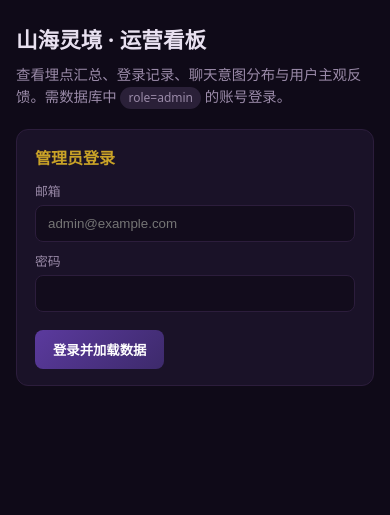
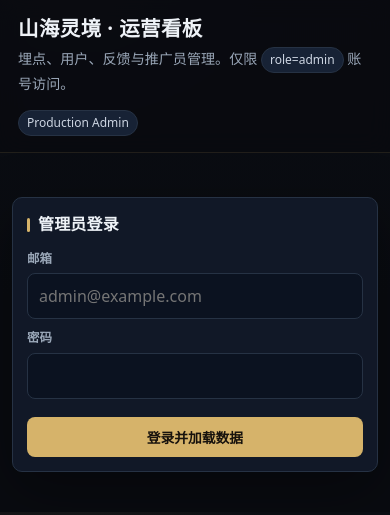
Before and after one commit to ahujack/shanhai-server, a website: page public/admin/index.html in a window 390 px wide. Drawn offline with Linux system fonts and the light colour scheme.

Commit message:
Refine admin dashboard readability

```diff
--- a/public/admin/index.html
+++ b/public/admin/index.html
@@ -7,24 +7,62 @@
   <style>
     :root {
       color-scheme: dark;
-      --bg: #0f0a18;
-      --card: #1a1228;
-      --border: #2c1d3c;
-      --text: #e8e0f0;
-      --muted: #9a8aa8;
-      --accent: #c9a227;
+      --bg: #090b10;
+      --page: #0d1117;
+      --card: #111827;
+      --card-2: #0f1623;
+      --field: #0b1220;
+      --border: #263244;
+      --border-soft: #1b2533;
+      --text: #eef2f7;
+      --muted: #9aa7b8;
+      --muted-2: #718096;
+      --accent: #d6b36a;
+      --accent-2: #9f7d3f;
+      --danger: #ef7777;
+      --success: #5cc79a;
+      --shadow: 0 18px 60px rgba(0, 0, 0, 0.34);
     }
     * { box-sizing: border-box; }
     body {
       margin: 0;
       font-family: ui-sans-serif, system-ui, -apple-system, "Segoe UI", Roboto, "PingFang SC", "Microsoft YaHei", sans-serif;
-      background: var(--bg);
+      background:
+        radial-gradient(circle at 20% -10%, rgba(214, 179, 106, 0.08), transparent 30%),
+        linear-gradient(180deg, #0b0e14 0%, var(--bg) 58%);
       color: var(--text);
       line-height: 1.5;
-      padding: 24px 16px 48px;
+      padding: 0;
     }
-    h1 { font-size: 1.35rem; margin: 0 0 8px; }
-    p.sub { color: var(--muted); margin: 0 0 20px; font-size: 0.9rem; }
+    .page-shell {
+      width: min(1480px, 100%);
+      margin: 0 auto;
+      padding: 22px 18px 52px;
+    }
+    .top-shell {
+      position: sticky;
+      top: 0;
+      z-index: 20;
+      border-bottom: 1px solid rgba(214, 179, 106, 0.12);
+      background: rgba(9, 11, 16, 0.9);
+      backdrop-filter: blur(12px);
+    }
+    .top-inner {
+      width: min(1480px, 100%);
+      margin: 0 auto;
+      padding: 16px 18px;
+      display: flex;
+      align-items: center;
+      justify-content: space-between;
+      gap: 16px;
+    }
+    h1 {
+      font-size: 1.28rem;
+      line-height: 1.2;
+      margin: 0;
+      letter-spacing: 0.02em;
+    }
+    p.sub { color: var(--muted); margin: 6px 0 0; font-size: 0.88rem; }
     .grid { display: grid; gap: 16px; }
     @media (min-width: 900px) {
       .grid.cols-2 { grid-template-columns: 1fr 1fr; }
@@ -32,19 +70,50 @@
     .card {
       background: var(--card);
       border: 1px solid var(--border);
-      border-radius: 12px;
-      padding: 16px 18px;
+      border-radius: 10px;
+      padding: 18px;
+      box-shadow: var(--shadow);
     }
-    .card h2 { margin: 0 0 12px; font-size: 1rem; color: var(--accent); }
-    label { display: block; font-size: 0.8rem; color: var(--muted); margin-bottom: 4px; }
+    #login-panel {
+      margin-top: 28px;
+    }
+    #dash {
+      margin-top: 6px;
+    }
+    @media (min-width: 900px) {
+      .card.wide { grid-column: 1 / -1; }
+    }
+    .card h2 {
+      margin: 0 0 14px;
+      font-size: 1rem;
+      color: var(--text);
+      letter-spacing: 0.01em;
+    }
+    .card h2::before {
+      content: "";
+      display: inline-block;
+      width: 3px;
+      height: 14px;
+      border-radius: 999px;
+      background: var(--accent);
+      margin-right: 8px;
+      vertical-align: -2px;
+    }
+    label { display: block; font-size: 0.78rem; color: var(--muted); margin-bottom: 5px; font-weight: 650; }
     input, select, textarea {
       width: 100%;
-      padding: 10px 12px;
+      padding: 10px 11px;
       border-radius: 8px;
       border: 1px solid var(--border);
-      background: #120c1c;
+      background: var(--field);
       color: var(--text);
       margin-bottom: 10px;
+      outline: none;
+      font: inherit;
+    }
+    input:focus, select:focus, textarea:focus {
+      border-color: rgba(214, 179, 106, 0.72);
+      box-shadow: 0 0 0 3px rgba(214, 179, 106, 0.11);
     }
     textarea {
       min-height: 78px;
@@ -52,22 +121,41 @@
     }
     button {
       cursor: pointer;
-      padding: 10px 18px;
+      padding: 9px 14px;
       border-radius: 8px;
-      border: none;
-      background: linear-gradient(135deg, #5b3a9e, #3d2a6b);
-      color: #fff;
-      font-weight: 600;
+      border: 1px solid rgba(214, 179, 106, 0.62);
+      background: var(--accent);
+      color: #17120d;
+      font-weight: 750;
+      font-size: 0.86rem;
+      min-height: 38px;
     }
-    button.secondary { background: #2a2038; color: var(--text); border: 1px solid var(--border); }
+    button:hover { filter: brightness(1.05); }
+    button.secondary { background: #152033; color: var(--text); border: 1px solid var(--border); }
     button:disabled { opacity: 0.5; cursor: not-allowed; }
     .row { display: flex; flex-wrap: wrap; gap: 10px; align-items: center; margin-top: 8px; }
-    table { width: 100%; border-collapse: collapse; font-size: 0.85rem; }
-    th, td { text-align: left; padding: 8px 6px; border-bottom: 1px solid var(--border); vertical-align: top; }
-    th { color: var(--muted); font-weight: 500; }
-    .pill { display: inline-block; padding: 2px 8px; border-radius: 999px; background: #2a2038; font-size: 0.75rem; }
-    .err { color: #f87171; font-size: 0.85rem; margin-top: 8px; }
-    pre { white-space: pre-wrap; word-break: break-all; font-size: 0.75rem; color: var(--muted); max-height: 220px; overflow: auto; }
+    .table-wrap {
+      overflow: auto;
+      border: 1px solid var(--border-soft);
+      border-radius: 10px;
+      margin-top: 12px;
+      background: #0b111c;
+    }
+    table { width: 100%; border-collapse: separate; border-spacing: 0; font-size: 0.84rem; min-width: 680px; }
+    th, td { text-align: left; padding: 11px 10px; border-bottom: 1px solid var(--border-soft); vertical-align: top; }
+    th {
+      color: #c3ccda;
+      font-weight: 750;
+      background: #111a2a;
+      position: sticky;
+      top: 0;
+      z-index: 1;
+    }
+    tbody tr:nth-child(even) td { background: rgba(255, 255, 255, 0.015); }
+    tbody tr:hover td { background: rgba(214, 179, 106, 0.055); }
+    .pill { display: inline-block; padding: 3px 8px; border-radius: 999px; background: #172235; border: 1px solid var(--border); font-size: 0.75rem; color: #cdd5e2; }
+    .err { color: var(--danger); font-size: 0.85rem; margin-top: 8px; }
+    pre { white-space: pre-wrap; word-break: break-all; font-size: 0.75rem; color: var(--muted); max-height: 220px; overflow: auto; background: #0b111c; border-radius: 8px; padding: 10px; }
     .hidden { display: none !important; }
     mark.hit {
       background: rgba(201, 162, 39, 0.28);
@@ -92,10 +180,10 @@
       width: min(920px, 100%);
       max-height: 86vh;
       overflow: auto;
-      background: #161126;
-      border: 1px solid #3a2b5a;
+      background: var(--card);
+      border: 1px solid var(--border);
       border-radius: 12px;
-      padding: 14px;
+      padding: 16px;
     }
     .modal h3 {
       margin: 0;
@@ -122,7 +210,7 @@
       border: 1px solid var(--border);
       border-radius: 10px;
       padding: 10px;
-      background: #120c1c;
+      background: var(--card-2);
     }
     .summary-card .k {
       color: var(--muted);
@@ -151,7 +239,7 @@
       border: 1px solid var(--border);
       border-radius: 10px;
       padding: 10px;
-      background: #120c1c;
+      background: var(--card-2);
       min-height: 74px;
     }
     .metric-card .label {
@@ -173,7 +261,7 @@
       border: 1px solid var(--border);
       border-radius: 10px;
       padding: 10px;
-      background: #120c1c;
+      background: var(--card-2);
     }
     .overview-section h4 {
       margin: 0 0 8px;
@@ -248,6 +336,24 @@
         grid-template-columns: repeat(2, minmax(0, 1fr));
       }
     }
+    @media (max-width: 640px) {
+      .top-inner {
+        align-items: flex-start;
+        flex-direction: column;
+      }
+      .page-shell {
+        padding: 16px 12px 40px;
+      }
+      .card {
+        padding: 14px;
+      }
+      button {
+        width: 100%;
+      }
+      .row {
+        align-items: stretch;
+      }
+    }
     .split-grid {
       display: grid;
       gap: 12px;
@@ -261,10 +367,18 @@
   </style>
 </head>
 <body>
+  <header class="top-shell">
+    <div class="top-inner">
+      <div>
         <h1>山海灵境 · 运营看板</h1>
-  <p class="sub">查看埋点汇总、登录记录、聊天意图分布与用户主观反馈。需数据库中 <span class="pill">role=admin</span> 的账号登录。</p>
+        <p class="sub">埋点、用户、反馈与推广员管理。仅限 <span class="pill">role=admin</span> 账号访问。</p>
+      </div>
+      <span class="pill">Production Admin</span>
+    </div>
+  </header>
 
-  <div id="login-panel" class="card" style="max-width:420px">
+  <main class="page-shell">
+    <div id="login-panel" class="card" style="max-width:460px">
       <h2>管理员登录</h2>
       <label>邮箱</label>
       <input id="email" type="email" autocomplete="username" placeholder="admin@example.com" />
@@ -277,9 +391,9 @@
     </div>
 
     <div id="dash" class="hidden">
-    <div class="row" style="margin-bottom:16px">
+      <div class="row" style="justify-content:space-between;margin-bottom:16px">
+        <span class="pill" id="who"></span>
         <button type="button" class="secondary" id="btn-logout">退出登录</button>
-      <span class="pill" id="who"></span>
       </div>
       <div class="grid cols-2">
       <div class="card">
@@ -300,7 +414,7 @@
         <h2>最近活跃</h2>
         <button type="button" id="btn-logins">加载活跃记录</button>
         <p class="muted-tip">若登录埋点为空，将自动展示最近注册用户，避免空看板。</p>
-        <div style="overflow:auto;max-height:360px;margin-top:10px">
+        <div class="table-wrap" style="max-height:360px">
           <table id="tbl-logins"><thead><tr><th>时间</th><th>用户</th><th>来源</th></tr></thead><tbody></tbody></table>
         </div>
       </div>
@@ -309,18 +423,18 @@
         <label>按用户名 / 邮箱搜索</label>
         <input id="users-search" type="text" placeholder="输入关键词实时筛选" />
         <button type="button" id="btn-users">加载用户</button>
-        <div style="overflow:auto;max-height:320px;margin-top:10px">
+        <div class="table-wrap" style="max-height:320px">
           <table id="tbl-users"><thead><tr><th>用户名</th><th>邮箱</th><th>地区</th><th>时区</th><th>最近模块</th><th>注册</th><th>管理操作</th></tr></thead><tbody></tbody></table>
         </div>
       </div>
       <div class="card">
         <h2>主观反馈</h2>
         <button type="button" id="btn-feedback">加载反馈</button>
-        <div style="overflow:auto;max-height:360px;margin-top:10px">
+        <div class="table-wrap" style="max-height:360px">
           <table id="tbl-feedback"><thead><tr><th>时间</th><th>分类</th><th>评分</th><th>用户</th><th>留言</th></tr></thead><tbody></tbody></table>
         </div>
       </div>
-      <div class="card">
+      <div class="card wide">
         <h2>推广员管理</h2>
         <div class="form-grid cols-3">
           <div>
@@ -371,7 +485,7 @@
         </div>
         <p class="muted-tip">普通推广注册链接可随时复制；推广员看板链接含访问密钥，只在创建或重置时显示。</p>
         <div id="affiliate-link-result" class="link-box hidden"></div>
-        <div style="overflow:auto;max-height:420px;margin-top:12px">
+        <div class="table-wrap" style="max-height:420px">
           <table id="tbl-affiliates">
             <thead>
               <tr>
@@ -387,6 +501,7 @@
       </div>
       </div>
     </div>
+  </main>
 
   <div id="activity-detail-mask" class="modal-mask hidden">
     <div class="modal">
```
Lines whose indentation alone changed are shown as unchanged.
